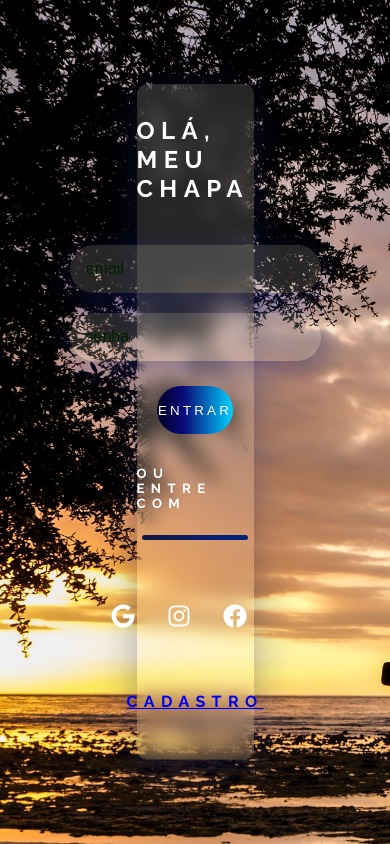
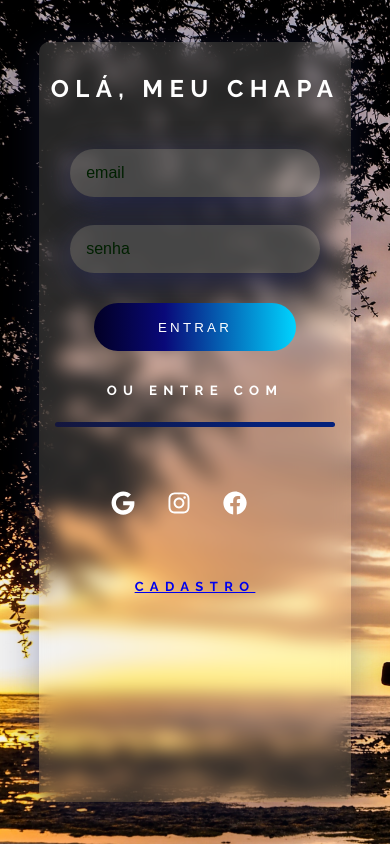
Before and after one commit to Larissapaixao9/i-got-you-frontend, a React (Create React App) app: page / in a window 390 px wide. Built offline with nearby package versions, Linux system fonts and the light colour scheme.

Commit message:
add responsiveness to sign up and sign in page

```diff
--- a/src/components/Sign_in.js
+++ b/src/components/Sign_in.js
@@ -9,7 +9,7 @@ import Sign_up from './Sign_up'
 
 
 export default function Sign_in() {
-  const IconBackground = "rgba(255,255,255,0.15)";
+  const IconBackground = "linear-gradient(to right, #A12AC4 0%, #ED586C 40%, F0A853 100%)";
   return (
     <MainComponent>
       <WelcomeText>Olá, meu chapa</WelcomeText>
@@ -60,7 +60,45 @@ const MainComponent = styled.div`
 
     Link{
       text-decoration: none;
+      color:white;
     }
+
+    @media only screen and (max-width:320px){
+      width: 80vw;
+      height: 90vh;
+
+      hr{
+        margin-bottom: 0.3rem;
+      }
+      h4{
+        font-size: small;
+      }
+    }
+
+    @media only screen and (min-width:360px){
+      width: 80vw;
+      height: 90vh;
+
+      h4{
+        font-size: small;
+      }
+    }
+
+    @media only screen and (min-width:411){
+      width: 80vw;
+      height: 90vh;
+    }
+
+    @media only screen and (min-width:1024){
+      width: 70vw;
+      height: 50vh;
+    }
+
+    @media only screen and (min-width:768){
+      width: 80vw;
+      height: 80vh;
+    }
+
 `
 
 const WelcomeText = styled.h2`
@@ -88,7 +126,7 @@ const Signup_with_text = styled.h5`
     cursor:pointer;
 `
 
-const Horizontal = styled.div`
+const Horizontal = styled.hr`
     width:90%;
     height: 0.3rem;
     border-radius: 0.8rem;
--- a/src/components/Sign_up.js
+++ b/src/components/Sign_up.js
@@ -50,6 +50,41 @@ const MainComponent = styled.div`
     Link{
       text-decoration: none;
     }
+    @media only screen and (max-width:320px){
+      width: 80vw;
+      height: 90vh;
+
+      hr{
+        margin-bottom: 0.3rem;
+      }
+      h4{
+        font-size: small;
+      }
+    }
+
+    @media only screen and (min-width:360px){
+      width: 80vw;
+      height: 90vh;
+
+      h4{
+        font-size: small;
+      }
+    }
+
+    @media only screen and (min-width:411){
+      width: 80vw;
+      height: 90vh;
+    }
+
+    @media only screen and (min-width:1024){
+      width: 70vw;
+      height: 50vh;
+    }
+
+    @media only screen and (min-width:768){
+      width: 80vw;
+      height: 80vh;
+    }
 `
 
 const WelcomeText = styled.h2`
--- a/src/items/Button.js
+++ b/src/items/Button.js
@@ -2,9 +2,9 @@ import styled from "styled-components";
 
 import React from 'react'
 
-export default function Button({ content }) {
+export default function Button({ content, color }) {
   return (
-    <ButtonStyle>
+    <ButtonStyle Background={color}>
         {content}
     </ButtonStyle>
   )
--- a/src/items/Input.js
+++ b/src/items/Input.js
@@ -13,6 +13,7 @@ const InputStyle = styled.input`
     box-shadow: 0 8px 32px 0 rgba(31,38,135,0.37);
     border-radius: 2rem;
     height: 3rem;
+    width: 80%;
     padding: 1rem;
     border: none;
     outline: none;
```
